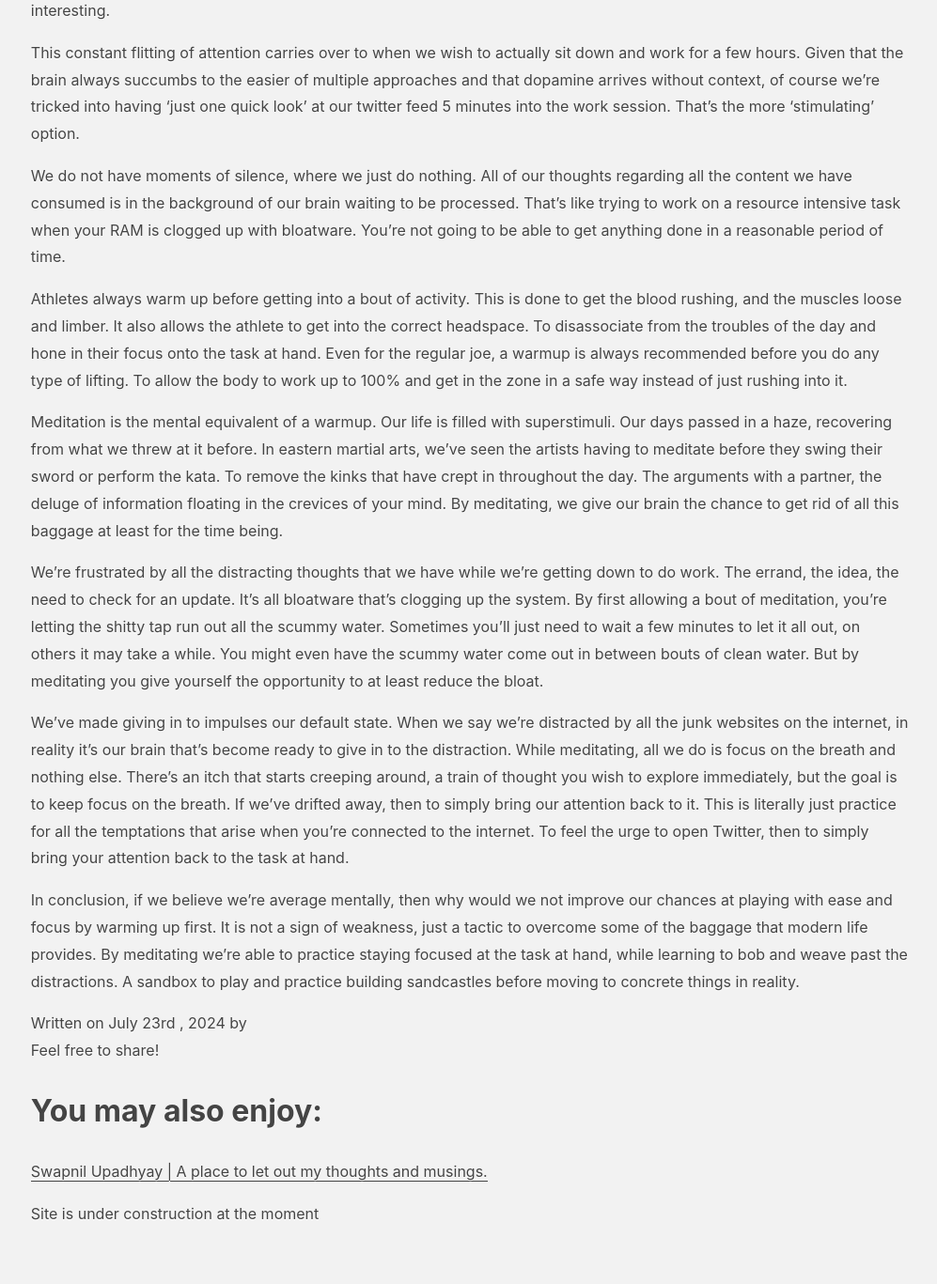
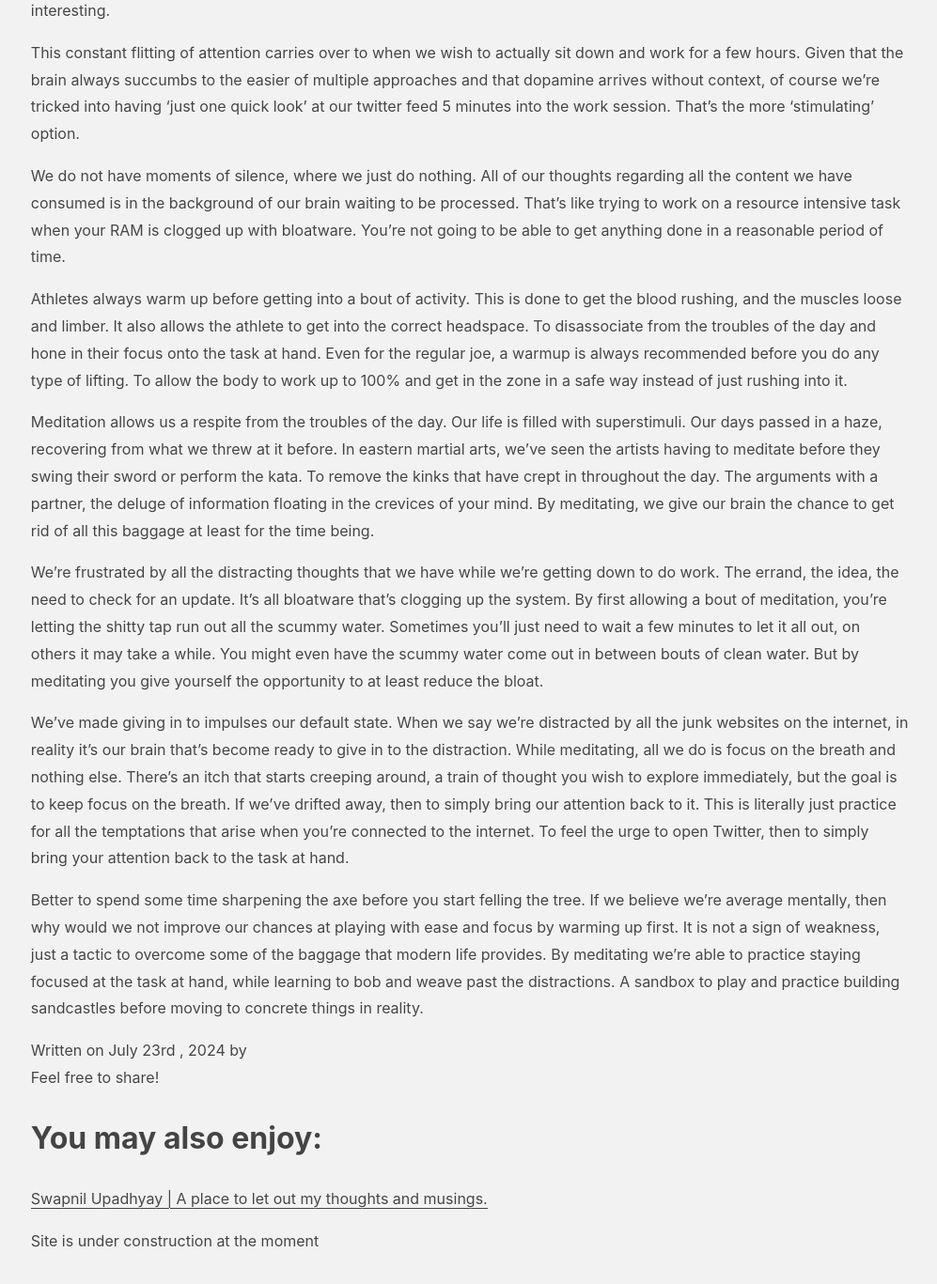
Before and after one commit to swapnil-up/website, a Jekyll site: the page built from _posts/2024-07-23-meditation-as-a-warm-up.md, in a window 1280 px wide and 1400 px high, scrolled down 526 px. Shown: the top 1367 px of the window at 94% size, without its empty margins (140-1137 px from the left). Built offline with Jekyll 4.4.1, drawn with Linux system fonts in a browser that asks for light colours; our own code applies the rules of GitHub Pages for plain Markdown files.

Commit message:
new article: meditation as a warmup

```diff
--- a/_posts/2024-07-23-meditation-as-a-warm-up.md
+++ b/_posts/2024-07-23-meditation-as-a-warm-up.md
@@ -11,10 +11,10 @@ We do not have moments of silence, where we just do nothing. All of our thoughts
 
 Athletes always warm up before getting into a bout of activity. This is done to get the blood rushing, and the muscles loose and limber. It also allows the athlete to get into the correct headspace. To disassociate from the troubles of the day and hone in their focus onto the task at hand. Even for the regular joe, a warmup is always recommended before you do any type of lifting. To allow the body to work up to 100% and get in the zone in a safe way instead of just rushing into it.
 
-Meditation is the mental equivalent of a warmup. Our life is filled with superstimuli. Our days passed in a haze, recovering from what we threw at it before. In eastern martial arts, we’ve seen the artists having to meditate before they swing their sword or perform the kata. To remove the kinks that have crept in throughout the day. The arguments with a partner, the deluge of information floating in the crevices of your mind. By meditating, we give our brain the chance to get rid of all this baggage at least for the time being.
+Meditation allows us a respite from the troubles of the day. Our life is filled with superstimuli. Our days passed in a haze, recovering from what we threw at it before. In eastern martial arts, we’ve seen the artists having to meditate before they swing their sword or perform the kata. To remove the kinks that have crept in throughout the day. The arguments with a partner, the deluge of information floating in the crevices of your mind. By meditating, we give our brain the chance to get rid of all this baggage at least for the time being.
 
 We’re frustrated by all the distracting thoughts that we have while we’re getting down to do work. The errand, the idea, the need to check for an update. It’s all bloatware that’s clogging up the system. By first allowing a bout of meditation, you’re letting the shitty tap run out all the scummy water. Sometimes you’ll just need to wait a few minutes to let it all out, on others it may take a while. You might even have the scummy water come out in between bouts of clean water. But by meditating you give yourself the opportunity to at least reduce the bloat.
 
 We’ve made giving in to impulses our default state. When we say we’re distracted by all the junk websites on the internet, in reality it’s our brain that’s become ready to give in to the distraction. While meditating, all we do is focus on the breath and nothing else. There’s an itch that starts creeping around, a train of thought you wish to explore immediately, but the goal is to keep focus on the breath. If we’ve drifted away, then to simply bring our attention back to it. This is literally just practice for all the temptations that arise when you’re connected to the internet. To feel the urge to open Twitter, then to simply bring your attention back to the task at hand.
 
-In conclusion, if we believe we’re average mentally, then why would we not improve our chances at playing with ease and focus by warming up first. It is not a sign of weakness, just a tactic to overcome some of the baggage that modern life provides. By meditating we’re able to practice staying focused at the task at hand, while learning to bob and weave past the distractions. A sandbox to play and practice building sandcastles before moving to concrete things in reality.
+Better to spend some time sharpening the axe before you start felling the tree. If we believe we’re average mentally, then why would we not improve our chances at playing with ease and focus by warming up first. It is not a sign of weakness, just a tactic to overcome some of the baggage that modern life provides. By meditating we’re able to practice staying focused at the task at hand, while learning to bob and weave past the distractions. A sandbox to play and practice building sandcastles before moving to concrete things in reality.
```
